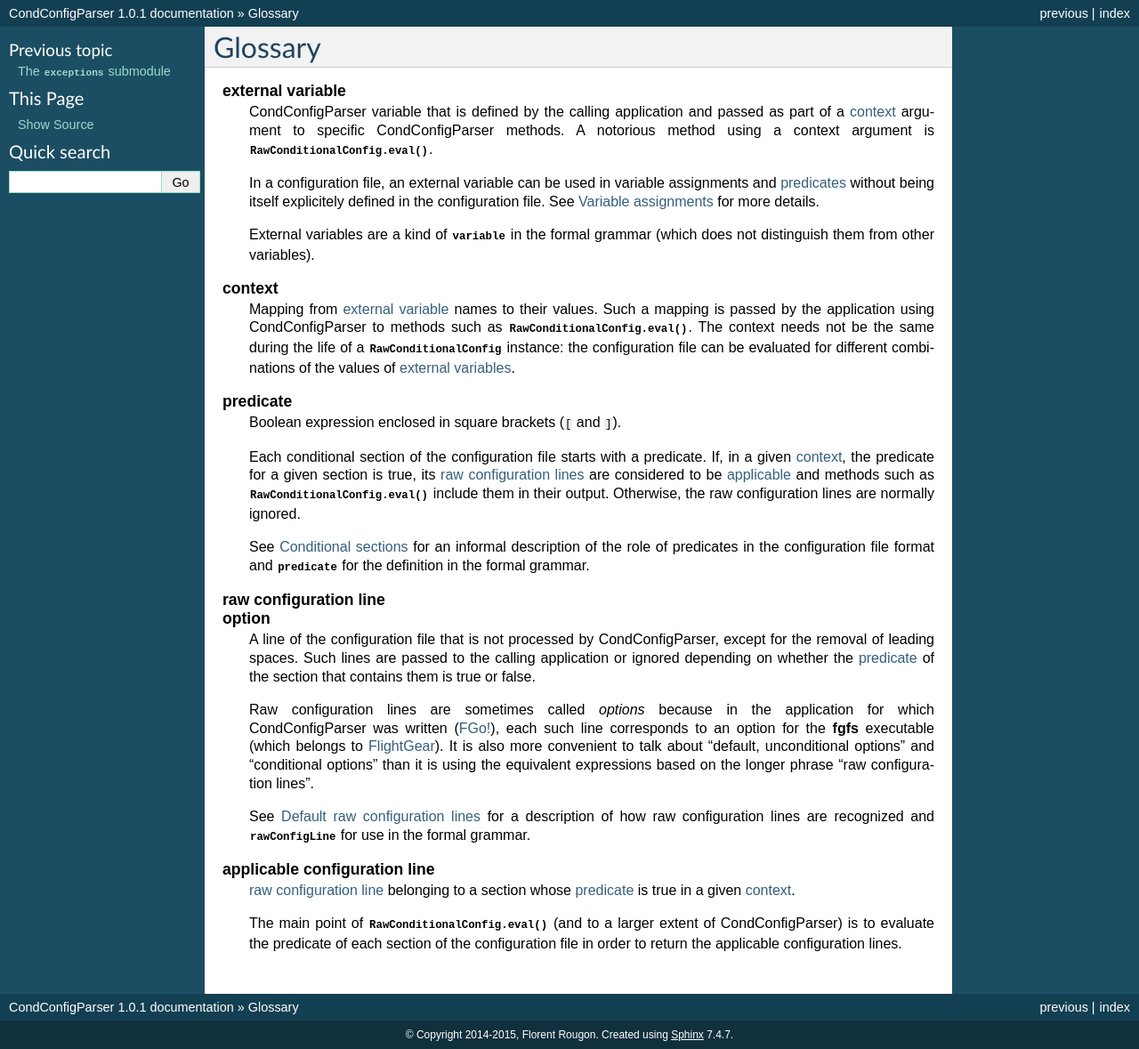
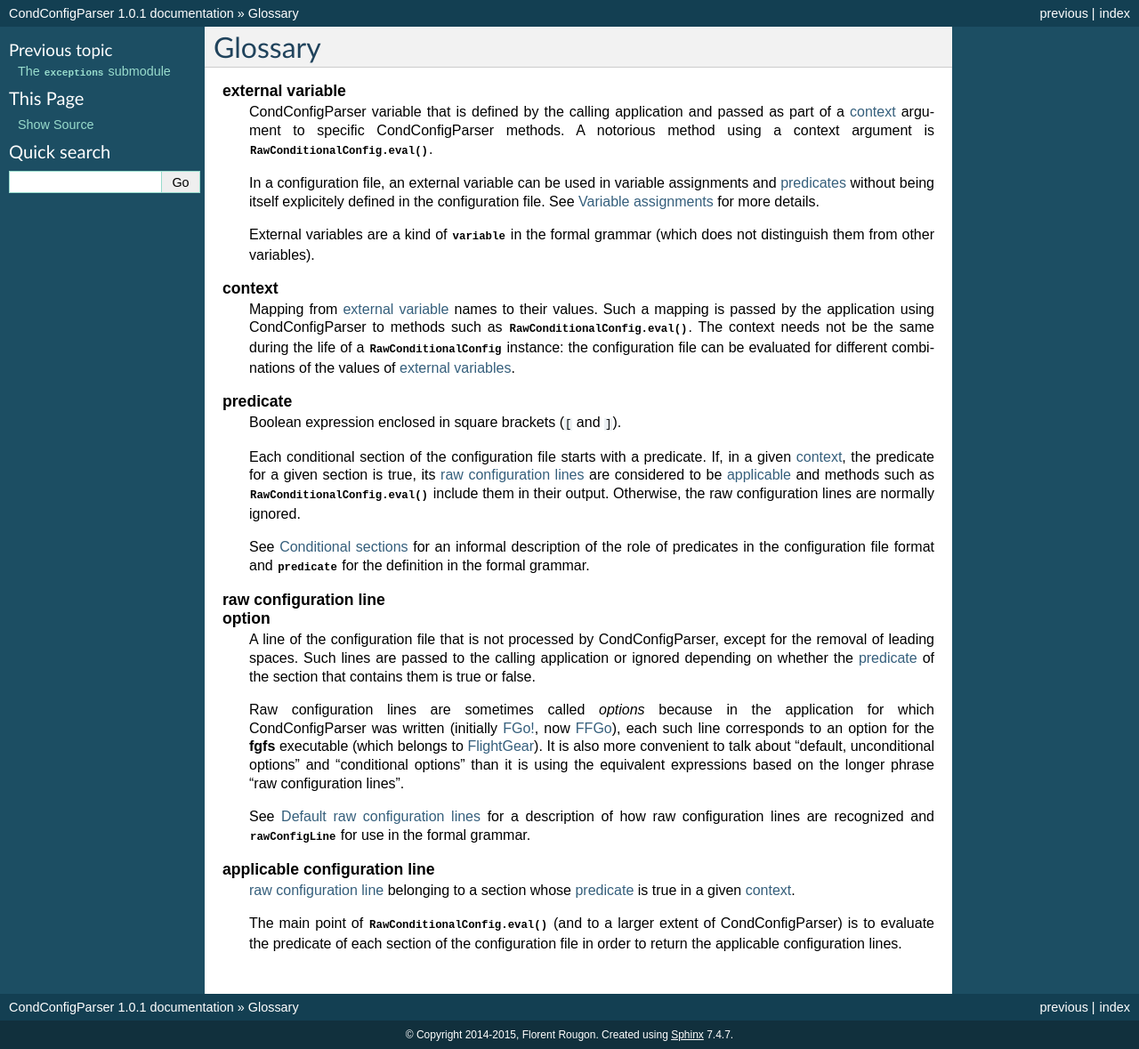
Before and after one commit to frougon/CondConfigParser, a Sphinx documentation site: the page built from doc/glossary.rst, in a window 1280 px wide. Shown: the whole page at 89% size. Built offline with Sphinx 7.4.7, drawn with Linux system fonts in a browser that asks for light colours; pages that are not in the unit, such as notebooks, are missing from menus.

Commit message:
Mention FFGo along with FGo! in doc/glossary.rst

```diff
--- a/doc/glossary.rst
+++ b/doc/glossary.rst
@@ -53,14 +53,15 @@ Glossary
       false.
 
       Raw configuration lines are sometimes called :dfn:`options` because in
-      the application for which CondConfigParser was written (`FGo!`_), each
-      such line corresponds to an option for the :program:`fgfs` executable
-      (which belongs to FlightGear_). It is also more convenient to talk about
-      "default, unconditional options" and "conditional options" than it is
-      using the equivalent expressions based on the longer phrase "raw
-      configuration lines".
+      the application for which CondConfigParser was written (initially
+      `FGo!`_, now `FFGo`_), each such line corresponds to an option for the
+      :program:`fgfs` executable (which belongs to FlightGear_). It is also
+      more convenient to talk about "default, unconditional options" and
+      "conditional options" than it is using the equivalent expressions based
+      on the longer phrase "raw configuration lines".
 
       .. _FGo!: https://sites.google.com/site/erobosprojects/flightgear/add-ons/fgo
+      .. _FFGo: http://people.via.ecp.fr/~flo/projects/FFGo/
       .. _FlightGear: http://www.flightgear.org/
 
       See :ref:`raw-configuration-line` for a description of how raw
```
